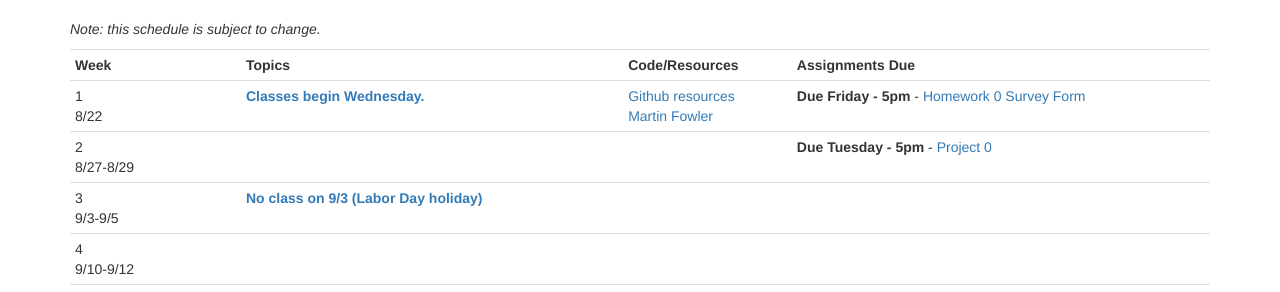
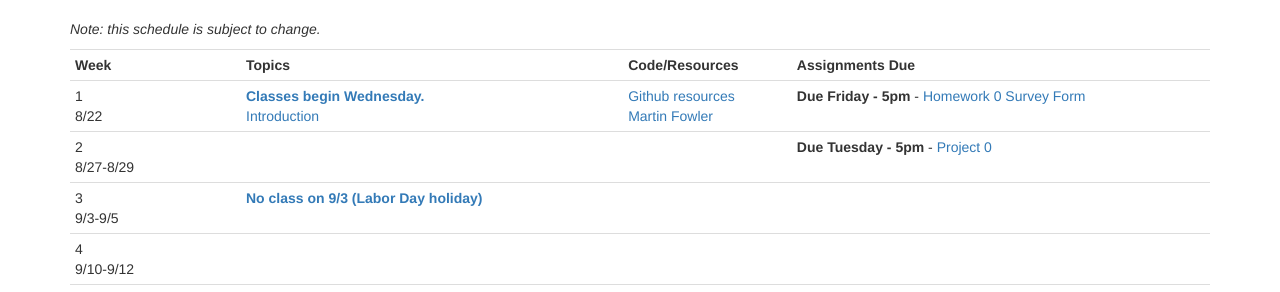
Before and after one commit to CS601-F18/cs601-f18.github.io, a Jekyll site: the page built from schedule.html, in a window 1280 px wide and 1137 px high. Shown: the part 150-442 px from the top of the window. Built offline with Jekyll 4.4.1, drawn with Linux system fonts in a browser that asks for light colours.

Commit message:
adding some notes

```diff
--- a/schedule.html
+++ b/schedule.html
@@ -19,7 +19,8 @@ title: Schedule
 		<tr>
 			<td>1<br/>8/22</td>
 			<td>
-				<strong><span class="text-primary">Classes begin Wednesday.</strong><br/>
+				<strong><span class="text-primary">Classes begin Wednesday.</span></strong><br/>
+				<a href="https://docs.google.com/presentation/d/15egu-QOsG63owJSBmPNGpj-j-t6F-chXJzuCRs4P9dY/edit?usp=sharing">Introduction</a><br/>
 			</td>
 			<td>
 				<a href="https://help.github.com/articles/git-and-github-learning-resources/">Github resources</a><br/>
```
